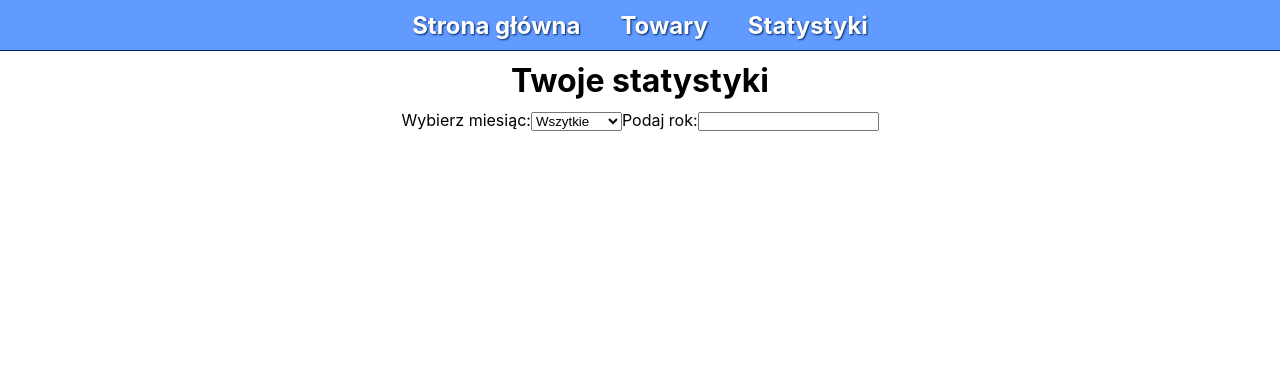
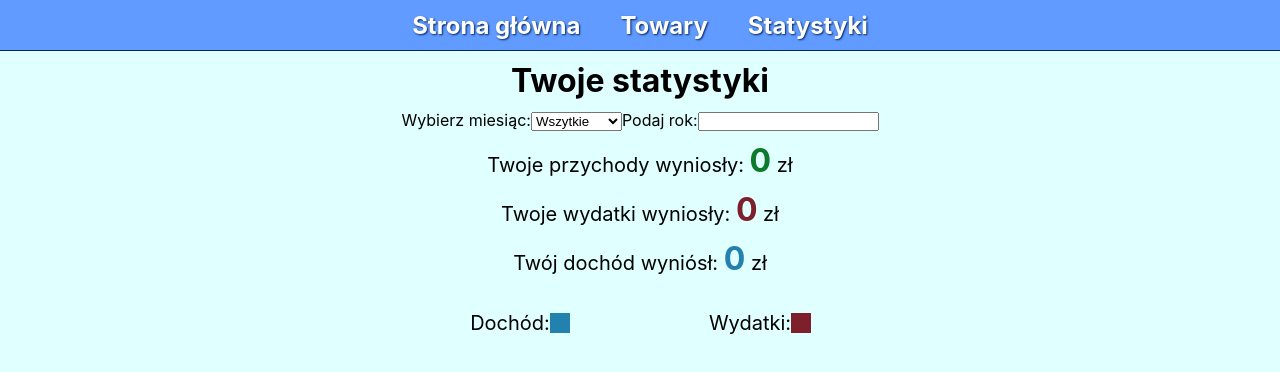
Before and after one commit to Jargrit90/kalkulator_kosztow, a React (Create React App) app: page / in a window 1280 px wide. Both pictures are taken after a click on the element "Statystyki". Shown: the top 372 px of the page. Built offline with nearby package versions, Linux system fonts and the light colour scheme.

Commit message:
statystyka, rozliczenie

```diff
--- a/src/App.css
+++ b/src/App.css
@@ -5,6 +5,9 @@
 * {
   margin: 0;
   padding: 0;
+}
+body {
+  background-color: lightcyan;
 }
 .flexCC {
   display: flex;
--- a/src/components/main.js
+++ b/src/components/main.js
@@ -74,7 +74,7 @@ function Transakcja(props){
                 </div>
                 <div className="dane_transakcji flexCC">
                     <div className="dane_transakcji_desc">Przychód: {props.el.income} zł</div>
-                    <div className="dane_transakcji_desc">Wydatki: {props.el.wydatek} zł</div>
+                    <div className="dane_transakcji_desc">Wydatki: {parseFloat(props.el.wydatek).toFixed(2)} zł</div>
                     <div className="dane_transakcji_desc">Dochód: {(parseFloat(props.el.income) - parseFloat(props.el.wydatek)).toFixed(2)} zł</div>
                 </div>
                 <div className="transakcja_btns flexCC">
--- a/src/components/statystyka.css
+++ b/src/components/statystyka.css
@@ -1,6 +1,75 @@
+:root {
+    --value_1: "";
+}
 .page_title {
     text-align: center;
     font-size: 32px;
     font-weight: bold;
     margin: 10px 0px;
 }
+.statystyka_towaru {
+    width: 250px;
+    height: 150px;
+    display: inline-block;
+    margin: 20px;
+    background-color: rgba(220,220,220, 0.3);
+    border-radius: 15px;
+}
+.nazwa_towaru_s {
+    width: 100%;
+    height: 50px;
+    font-size: 22px;
+    font-weight: bold;
+}
+.ilosc_towaru_s {
+    width: 100%;
+    height: 100px;
+    font-size: 32px;
+    color: white;
+    text-shadow: 1px 1px 3px black, -1px -1px 3px black;
+}
+.rozliczenie {
+    width: 100%;
+}
+.przychod, .wydatek, .dochod {
+    font-size: 20px;
+    text-align: center;
+}
+.statystyka_wartosc {
+    font-size: 32px;
+    font-weight: bold;
+}
+.przychod_wartosc {
+    color: rgb(12, 122, 42);
+}
+.wydatek_wartosc {
+    color: rgb(125, 32, 43);
+}
+.dochod_wartosc {
+    color: rgb(35, 129, 176);
+}
+.diagram_1 {
+    width: 300px;
+    height: 300px;
+    border-radius: 50%;
+}
+.diagram_kolory {
+    width: 100%;
+    margin: 20px 0px;
+}
+.square {
+    height: 20px;
+    width: 20px;
+}
+.square_2 {
+    background-color: rgb(35, 129, 176);
+}
+.square_1 {
+    background-color: rgb(125, 32, 43);
+}
+.rozliczenie_dane {
+    width: 200px;
+    height: 50px;
+    font-size: 20px;
+    margin: 0px 20px;
+}
--- a/src/components/statystyka.js
+++ b/src/components/statystyka.js
@@ -10,37 +10,62 @@ let towary_length;
 let towary_arr;
 let count_arr;
 let transakcje;
+
 function Statystyka(){
+
     let app = useSelector(state => state.app);
     let dane_transakcji;
     towary_length = app.towary.length;
     towary_arr = new Array(parseInt(towary_length)).fill(0);
-    console.log(towary_arr);
     const dispatch = useDispatch();
+    let przychod = 0;
+    let wydatek = 0;
+    let dochod = 0;
+    let radial_background = '';
+    let colors = ["rgb(125, 32, 43)", "rgb(35, 129, 176)"];
     transakcje = app.transakcje.map((el) => {
         let data = new Date(el.date);
 
         let data_rok = data.getFullYear();
         let data_miesiac = data.getMonth() + 1;
+        if(app.miesiac_transakcji === 0){
+            if(data_rok === app.rok_transakcji){
+                let transakcja = el.transactions.map(el2 => {
+                    towary_arr[el2.index] += el2.count;
 
-        if(data_miesiac === app.miesiac_transakcji && data_rok === app.rok_transakcji){
-            let transakcja = el.transactions.map(el2 => {
-                towary_arr[el2.index] += el2.count;
-            });
-            console.log(towary_arr);
+                });
+                przychod += parseInt(el.income);
+                wydatek += parseInt(el.wydatek);
+            }
+        }
+        else {
+            if(data_miesiac === app.miesiac_transakcji && data_rok === app.rok_transakcji){
+                let transakcja = el.transactions.map(el2 => {
+                    towary_arr[el2.index] += el2.count;
 
+                });
+                przychod += parseInt(el.income);
+                wydatek += parseInt(el.wydatek);
+            }
         }
 
+        dochod = przychod - wydatek;
+        let radial_1 = ((wydatek/przychod)*100).toFixed(2);
+        let radial_2 = ((dochod/przychod)*100).toFixed(2);
+        radial_background = "conic-gradient("+ colors[0] +"0%, "+ colors[0] +" "+ radial_1 +"%, "+ colors[1] +" "+ radial_1 +"%, "+ colors[1] +" 100%)";
     });
-    let dane = towary_arr.map((el2, index) => <div className="flexCC">
-        <div>Nazwa towaru: {app.towary[index].name}</div>
-        <div>Ilość w {app.towary[index].jednostka}: {el2}</div>
+    let dane = towary_arr.map((el2, index) => <div key={index} className="statystyka_towaru">
+        <div className="nazwa_towaru_s flexCC">{app.towary[index].name}</div>
+        <div className="ilosc_towaru_s flexCC">{el2}{app.towary[index].jednostka}</div>
     </div>);
     let setMiesiac = (value)=>{
         dispatch({type: 'change_state', payload: {name: 'miesiac_transakcji', value: value}});
     }
     let setRok = (value)=>{
         dispatch({type: 'change_state', payload: {name: 'rok_transakcji', value: value}});
+    }
+    let style = {
+        backgroundImage: radial_background
     }
     return (
         <>
@@ -71,9 +96,23 @@ function Statystyka(){
                     }}/>
                 </div>
             </div>
-            <div className="dane_statystyczne">
+            <div className="dane_statystyczne flexCC">
                 {transakcje}
                 {dane}
+                <div className="rozliczenie">
+                    <div className="przychod">Twoje przychody wyniosły: <span className="przychod_wartosc statystyka_wartosc">{przychod}</span> zł</div>
+                    <div className="wydatek">Twoje wydatki wyniosły: <span className="wydatek_wartosc statystyka_wartosc">{wydatek}</span> zł</div>
+                    <div className="dochod">Twój dochód wyniósł: <span className="dochod_wartosc statystyka_wartosc">{dochod}</span> zł</div>
+                </div>
+                <div className="rozliczenie_diagram_1 flexCC">
+                    <div className="diagram_kolory flexCC">
+                        <div className="rozliczenie_dane flexCC">Dochód: <div className="square square_2"></div></div>
+                        <div className="rozliczenie_dane flexCC">Wydatki: <div className="square square_1"></div></div>
+                    </div>
+                    <div className="diagram_1" style={style}>
+
+                    </div>
+                </div>
             </div>
         </>
     )
--- a/src/variables/variables.js
+++ b/src/variables/variables.js
@@ -16,7 +16,7 @@ export const variables = {
     transakcje: [],
     edycja_transakcji: false,
     numer_edytowanej_transakcji: 0,
-    rok_transakcji: 2022,
-    miesiac_transakcji: 3,
+    rok_transakcji: 0,
+    miesiac_transakcji: 0,
     towary_dane: []
 }
```
